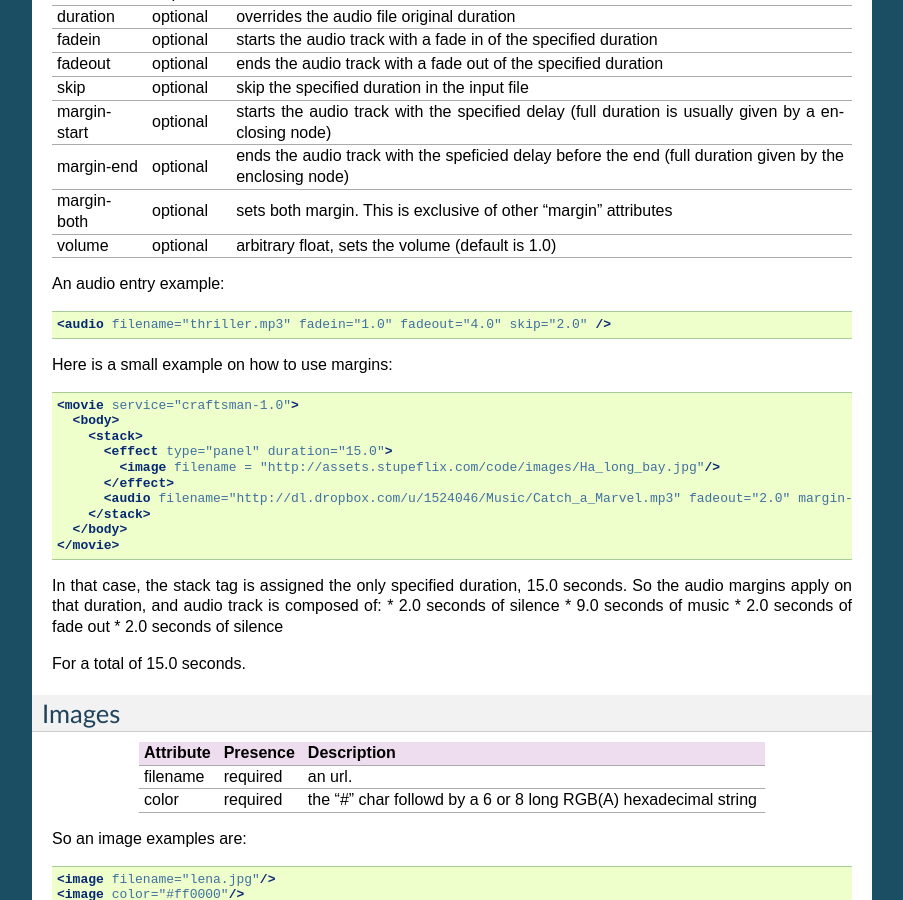
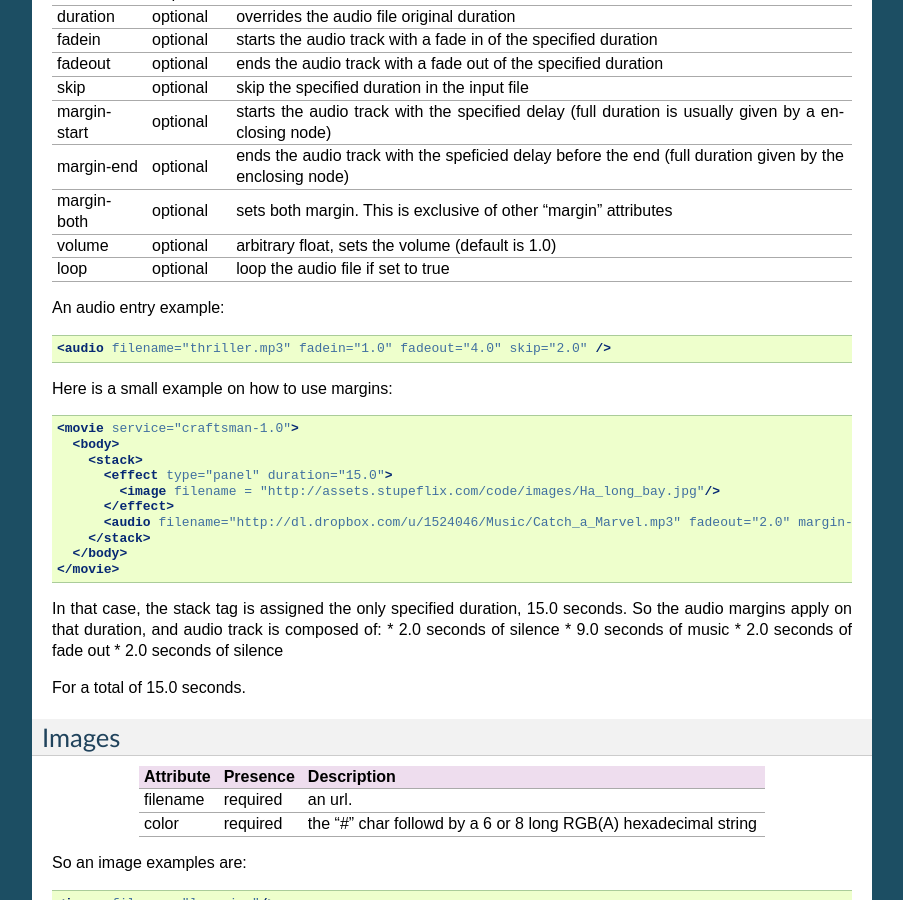
Before and after one commit to Stupeflix/stupeflix-sxml-doc, a Sphinx documentation site: the page built from docs/language.rst, in a window 1280 px wide and 900 px high, scrolled down 1974 px. Shown: the whole window, without its empty margins (198-1101 px from the left). Built offline with Sphinx 7.4.7, drawn with Linux system fonts in a browser that asks for light colours.

Commit message:
Added the Loop attribute in the audio tag

```diff
--- a/docs/language.rst
+++ b/docs/language.rst
@@ -114,6 +114,7 @@ margin-start  optional     starts the audio track with the specified delay (full
 margin-end    optional     ends the audio track with the speficied delay before the end (full duration given by the enclosing node)
 margin-both   optional     sets both margin. This is exclusive of other "margin" attributes
 volume        optional     arbitrary float, sets the volume (default is 1.0)
+loop          optional     loop the audio file if set to true
 ============= ============ ========================================================================================================
 
 An audio entry example:
```
